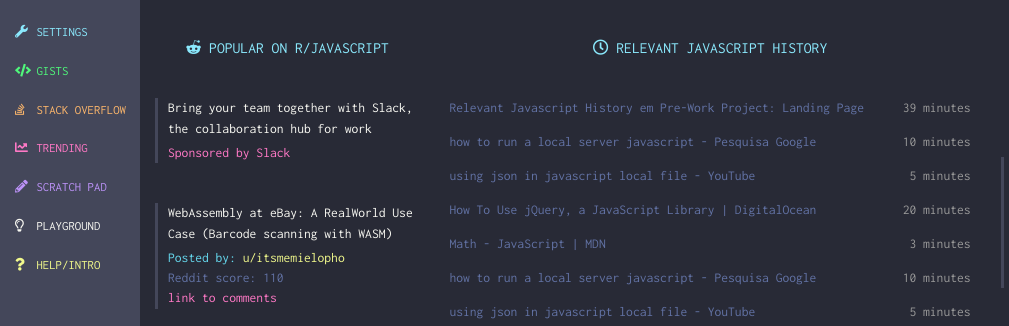
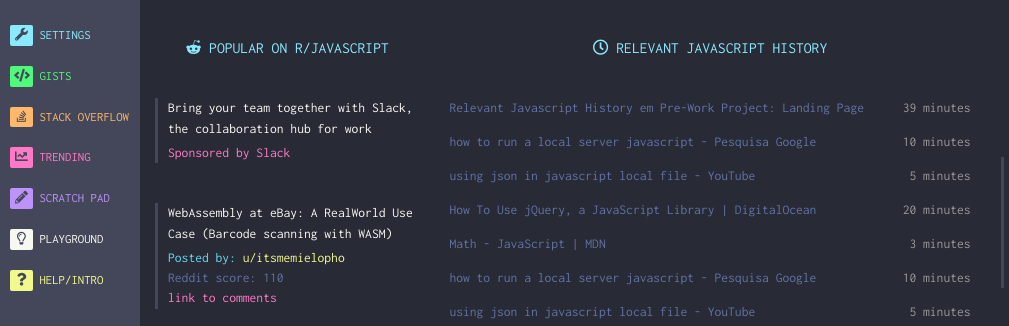
Before and after one commit to reedlex98/InitabCopy, a website: page index.html in a window 1280 px wide. Shown: the top 326 px of the page, 0-1009 px from the left. Drawn offline with nearby package versions, Linux system fonts and the light colour scheme.

Commit message:
header icons changed

```diff
--- a/css/style.css
+++ b/css/style.css
@@ -164,6 +164,12 @@
     color: inherit;
     width:15px;
 }
+header nav ul{
+    margin-left: -5px;
+}
+header nav ul li{
+    margin-bottom: 20px;
+}
 .contact div, .contact ul{
     width: 85%;
 }
@@ -184,6 +190,36 @@
     display: inline-block;
     font-size: 1.75em;
     margin-right: 10px;
+}
+.icon{
+    display: inline-block;
+    text-align: center;
+    padding: 4px;
+    border-radius: 2px;
+}
+.icon-color{
+    color: var(--header-color)
+}
+.icon-background-settings{
+    background-color: var(--lightblue)
+}
+.icon-background-gists{
+    background-color: var(--green)
+}
+.icon-background-stack{
+    background-color: var(--orange)
+}
+.icon-background-trending{
+    background-color: var(--pink)
+}
+.icon-background-scratch{
+    background-color: var(--purple)
+}
+.icon-background-playground{
+    background-color: var(--white)
+}
+.icon-background-help{
+    background-color: var(--yellow)
 }
 /* header section end */
 /* javascript reddit section style */
--- a/index.html
+++ b/index.html
@@ -16,13 +16,13 @@
     <header>
         <nav>
             <ul>
-                <li class="light-blue-text"><a href=""><i class="fas fa-wrench"></i> Settings</a></li>
-                <li class="green-text"> <a href=""><i class="fas fa-code"></i> Gists</a></li>
-                <li class="orange-text"> <a href=""><i class="fab fa-stack-overflow"></i> Stack Overflow</a></li>
-                <li class="pink-text"> <a href=""><i class="fas fa-chart-line"></i> Trending</a></li>
-                <li class="purple-text"> <a href=""><i class="fas fa-pencil-alt"></i> Scratch Pad</a></li>
-                <li class="white-text"> <a href=""><i class="far fa-lightbulb"></i> Playground</a></li>
-                <li class="yellow-text"> <a href=""><i class="fas fa-question"></i> Help/Intro</a></li>
+                <li class="light-blue-text"><a href=""><i class="fas fa-wrench icon icon-color icon-background-settings"></i> Settings</a></li>
+                <li class="green-text"> <a href=""><i class="fas fa-code icon icon-color icon-background-gists"></i> Gists</a></li>
+                <li class="orange-text"> <a href=""><i class="fab fa-stack-overflow icon icon-color icon-background-stack"></i> Stack Overflow</a></li>
+                <li class="pink-text"> <a href=""><i class="fas fa-chart-line icon icon-color icon-background-trending"></i> Trending</a></li>
+                <li class="purple-text"> <a href=""><i class="fas fa-pencil-alt icon icon-color icon-background-scratch"></i> Scratch Pad</a></li>
+                <li class="white-text"> <a href=""><i class="far fa-lightbulb icon icon-color icon-background-playground"></i> Playground</a></li>
+                <li class="yellow-text"> <a href=""><i class="fas fa-question icon icon-color icon-background-help"></i> Help/Intro</a></li>
             </ul>
         </nav>
         <div class="contact">
```
